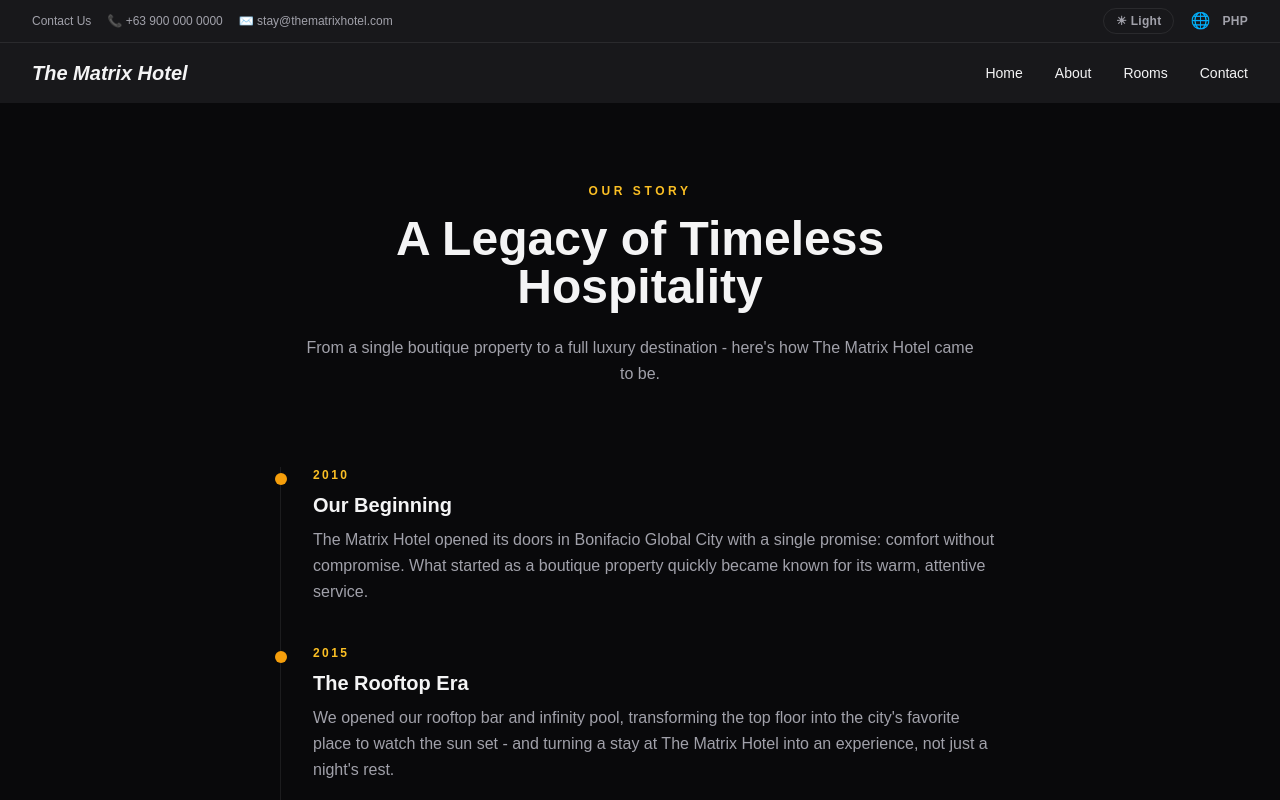
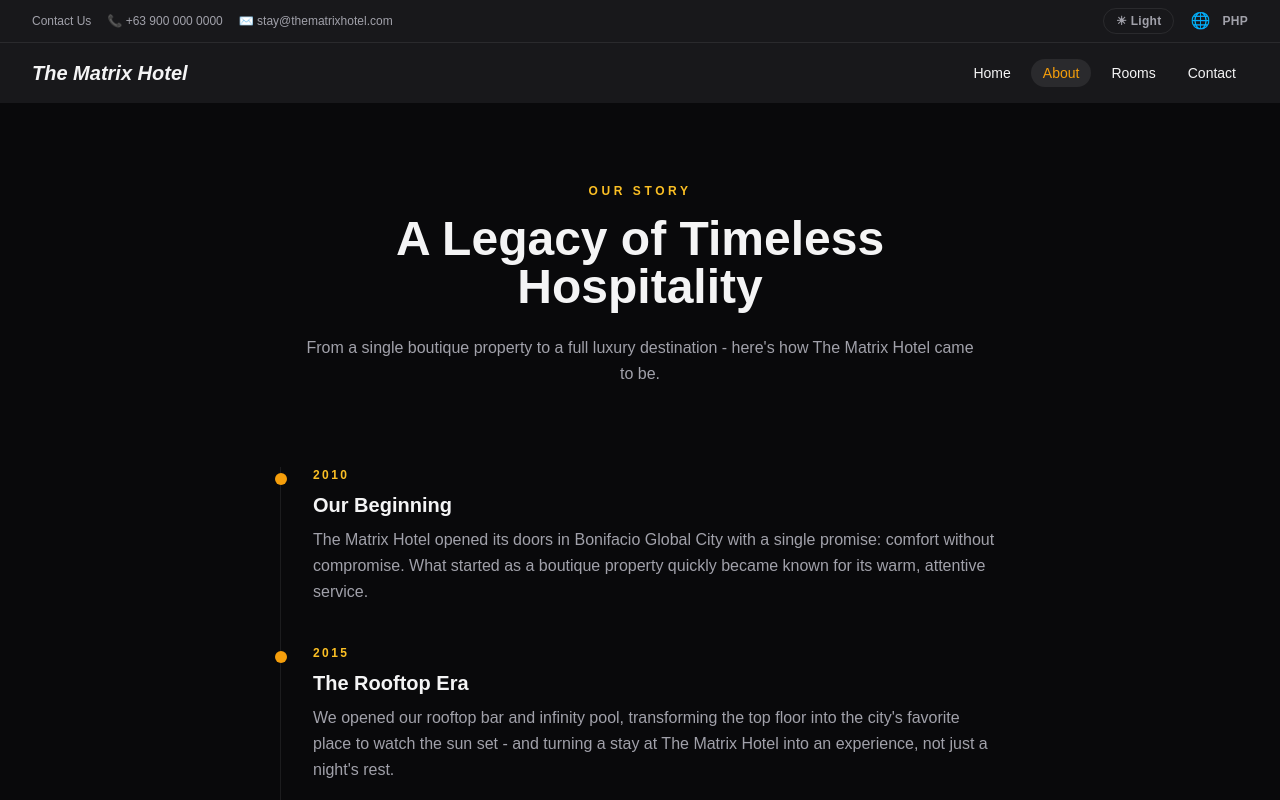
Before and after one commit to yoniqt/matrix-hotel, a Next.js app in the folder frontend/: page /about in a window 1280 px wide. Shown: the top 800 px of the page. Built offline with nearby package versions, Linux system fonts and the light colour scheme.

Commit message:
Highlight active nav tab and move hamburger to left on mobile
Logo now sits on the right next to the hamburger toggle on small
screens, matching the requested layout.

```diff
--- a/frontend/app/ui/site-header.js
+++ b/frontend/app/ui/site-header.js
@@ -2,14 +2,38 @@
 
 import { useState } from "react";
 import Link from "next/link";
+import { usePathname } from "next/navigation";
 import TopSelectors from "./top-selectors";
 import { useLanguage } from "../language-provider";
 import { useTheme } from "../theme-provider";
+
+const NAV_LINKS = [
+  { href: "/", key: "home" },
+  { href: "/about", key: "about" },
+  { href: "/rooms", key: "rooms" },
+  { href: "/#site-footer", key: "contact" },
+];
 
 export default function SiteHeader() {
   const { t } = useLanguage();
   const { theme, toggleTheme } = useTheme();
   const [menuOpen, setMenuOpen] = useState(false);
+  const pathname = usePathname();
+
+  // Contact is an anchor on the home page, not a distinct route, so it
+  // can't be told apart from Home by pathname alone - it never gets the
+  // active state.
+  function isActive(href) {
+    if (href === "/") return pathname === "/";
+    if (href === "/#site-footer") return false;
+    return pathname === href || pathname.startsWith(`${href}/`);
+  }
+
+  function linkClass(href) {
+    return isActive(href)
+      ? "rounded-full bg-[var(--border-color)] px-3 py-1 text-[var(--accent-color)]"
+      : "rounded-full px-3 py-1 hover:text-[var(--accent-color)]";
+  }
 
   return (
     <header className="relative z-20 bg-[var(--bg-secondary)] text-[var(--text-primary)]">
@@ -33,67 +57,43 @@ export default function SiteHeader() {
       </div>
 
       <nav className="flex items-center justify-between border-t border-[var(--border-color)] px-8 py-4">
-        <Link href="/" className="text-xl font-semibold italic">
-          The Matrix Hotel
-        </Link>
-        <div className="hidden gap-8 text-sm font-medium sm:flex">
-          <Link href="/" className="hover:text-[var(--accent-color)]">
-            {t("home")}
-          </Link>
-          <Link href="/about" className="hover:text-[var(--accent-color)]">
-            {t("about")}
-          </Link>
-          <Link href="/rooms" className="hover:text-[var(--accent-color)]">
-            {t("rooms")}
-          </Link>
-          <Link href="/#site-footer" className="hover:text-[var(--accent-color)]">
-            {t("contact")}
-          </Link>
-        </div>
-
         <button
           type="button"
           onClick={() => setMenuOpen((open) => !open)}
           aria-label="Toggle menu"
           aria-expanded={menuOpen}
-          className="flex flex-col gap-1.5 sm:hidden"
+          className="order-first flex flex-col gap-1.5 sm:hidden"
         >
           <span className="h-0.5 w-6 bg-[var(--text-primary)]" />
           <span className="h-0.5 w-6 bg-[var(--text-primary)]" />
           <span className="h-0.5 w-6 bg-[var(--text-primary)]" />
         </button>
+
+        <Link href="/" className="text-xl font-semibold italic">
+          The Matrix Hotel
+        </Link>
+
+        <div className="hidden gap-2 text-sm font-medium sm:flex">
+          {NAV_LINKS.map(({ href, key }) => (
+            <Link key={href} href={href} className={linkClass(href)}>
+              {t(key)}
+            </Link>
+          ))}
+        </div>
       </nav>
 
       {menuOpen && (
-        <div className="flex flex-col gap-4 border-t border-[var(--border-color)] px-8 py-4 text-sm font-medium sm:hidden">
-          <Link
-            href="/"
-            onClick={() => setMenuOpen(false)}
-            className="hover:text-[var(--accent-color)]"
-          >
-            {t("home")}
-          </Link>
-          <Link
-            href="/about"
-            onClick={() => setMenuOpen(false)}
-            className="hover:text-[var(--accent-color)]"
-          >
-            {t("about")}
-          </Link>
-          <Link
-            href="/rooms"
-            onClick={() => setMenuOpen(false)}
-            className="hover:text-[var(--accent-color)]"
-          >
-            {t("rooms")}
-          </Link>
-          <Link
-            href="/#site-footer"
-            onClick={() => setMenuOpen(false)}
-            className="hover:text-[var(--accent-color)]"
-          >
-            {t("contact")}
-          </Link>
+        <div className="flex flex-col gap-2 border-t border-[var(--border-color)] px-8 py-4 text-sm font-medium sm:hidden">
+          {NAV_LINKS.map(({ href, key }) => (
+            <Link
+              key={href}
+              href={href}
+              onClick={() => setMenuOpen(false)}
+              className={linkClass(href)}
+            >
+              {t(key)}
+            </Link>
+          ))}
         </div>
       )}
     </header>
```
